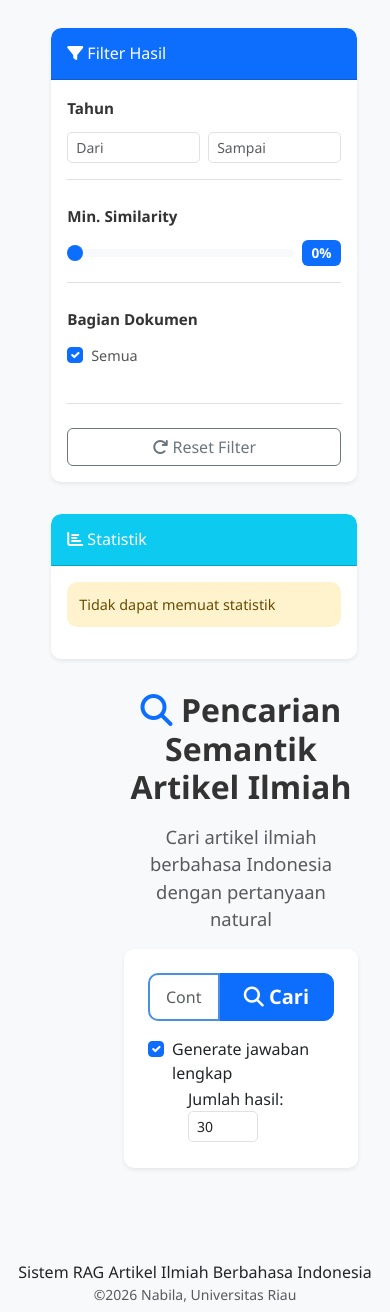
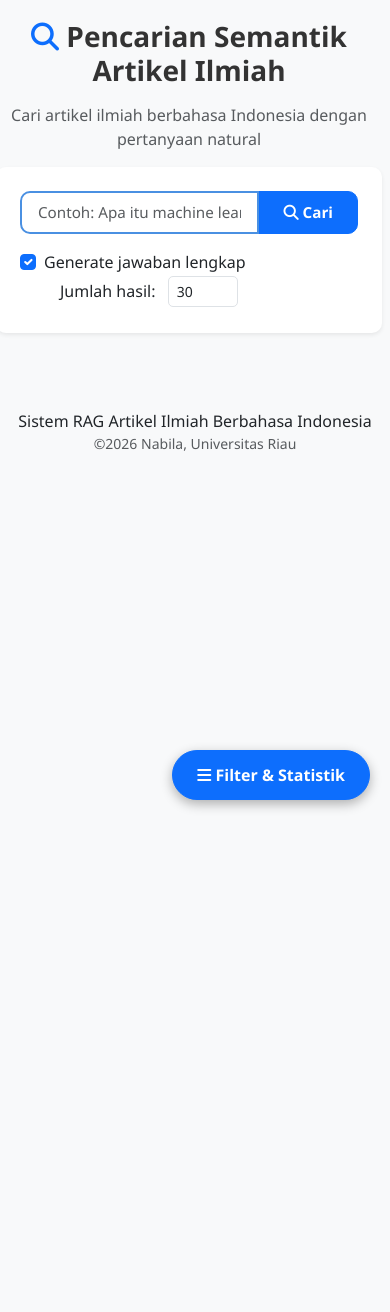
Before and after one commit to nabila0110/rag_artikelIlmiah, a Flask app: page / in a window 390 px wide. Shown: the part 24-1336 px from the top of the page. After the commit the page ends 833 px from the top, so only its background shows below. Run offline with Flask 3, Linux system fonts and the light colour scheme.

Commit message:
responsive

```diff
--- a/static/css/style.css
+++ b/static/css/style.css
@@ -257,17 +257,87 @@ body {
 
 /* Responsive */
 @media (max-width: 768px) {
+    body {
+        padding: 0;
+    }
+
+    .main-wrapper {
+        padding: 0.25rem 0;
+    }
+
+    .layout-container {
+        padding: 0.5rem !important;
+    }
+
+    /* Mobile Hamburger Button */
+    .mobile-filter-btn {
+        position: fixed;
+        bottom: 20px;
+        right: 20px;
+        z-index: 1050;
+        border-radius: 50px;
+        padding: 0.75rem 1.5rem;
+        box-shadow: 0 4px 12px rgba(0, 0, 0, 0.3);
+        font-weight: 600;
+    }
+
+    /* Sidebar Overlay */
+    .sidebar-overlay {
+        position: fixed;
+        top: 0;
+        left: 0;
+        width: 100%;
+        height: 100%;
+        background-color: rgba(0, 0, 0, 0.5);
+        z-index: 1040;
+        display: none;
+        transition: opacity 0.3s ease;
+    }
+
+    .sidebar-overlay.active {
+        display: block;
+    }
+
+    /* Mobile Sidebar */
+    .sidebar-col {
+        position: fixed;
+        top: 0;
+        left: -100%;
+        width: 85%;
+        max-width: 350px;
+        height: 100vh;
+        background-color: #fff;
+        z-index: 1045;
+        overflow-y: auto;
+        transition: left 0.3s ease;
+        padding: 1rem;
+        margin: 0;
+    }
+
+    .sidebar-col.sidebar-open {
+        left: 0;
+    }
+
     .display-4 {
-        font-size: 2rem;
+        font-size: 1.75rem;
+    }
+
+    .lead {
+        font-size: 1rem;
     }
 
     #queryInput {
-        font-size: 1rem;
+        font-size: 0.95rem;
     }
 
     .filter-card {
         position: static;
-        margin-bottom: 2rem;
+        margin-bottom: 1rem;
+        max-height: none;
+    }
+
+    .right-content-area {
+        padding-left: 0;
     }
 
     .pagination {
@@ -276,6 +346,33 @@ body {
 
     .page-link {
         margin: 0.25rem;
+        padding: 0.4rem 0.6rem;
+        font-size: 0.85rem;
+    }
+
+    .reference-item {
+        padding: 0.75rem !important;
+    }
+
+    .reference-item h6 {
+        font-size: 0.95rem;
+    }
+
+    .reference-item p {
+        font-size: 0.85rem;
+    }
+
+    #searchBtn {
+        padding: 0.5rem 1rem;
+        font-size: 0.95rem;
+    }
+
+    .card-header h6 {
+        font-size: 0.9rem;
+    }
+
+    .filter-section label {
+        font-size: 0.85rem;
     }
 }
 
--- a/templates/index.html
+++ b/templates/index.html
@@ -5,10 +5,18 @@
 
 {% block content %}
 <div class="container-fluid layout-container">
+    <!-- Mobile Hamburger Button -->
+    <button class="btn btn-primary mobile-filter-btn d-lg-none" id="mobileFilterBtn">
+        <i class="fas fa-bars"></i> Filter & Statistik
+    </button>
+
+    <!-- Sidebar Overlay (for mobile) -->
+    <div class="sidebar-overlay" id="sidebarOverlay"></div>
+
     <!-- Main Content with Sidebar -->
     <div class="row g-6 align-items-start layout-row">
     <!-- Sidebar Filter -->
-    <div class="col-lg-3 mb-4 sidebar-col">
+    <div class="col-lg-3 mb-4 sidebar-col" id="sidebarCol">
         <div class="card shadow-sm filter-card">
             <div class="card-header bg-primary text-white">
                 <h6 class="mb-0">
@@ -154,6 +162,34 @@
 // Wait for DOM to be fully loaded
 document.addEventListener('DOMContentLoaded', function() {
     console.log('DOM loaded, initializing...');
+
+    // Mobile sidebar toggle
+    const mobileFilterBtn = document.getElementById('mobileFilterBtn');
+    const sidebarCol = document.getElementById('sidebarCol');
+    const sidebarOverlay = document.getElementById('sidebarOverlay');
+
+    if (mobileFilterBtn && sidebarCol && sidebarOverlay) {
+        // Toggle sidebar dengan hamburger button
+        mobileFilterBtn.addEventListener('click', function() {
+            const isOpen = sidebarCol.classList.contains('sidebar-open');
+            if (isOpen) {
+                closeSidebar();
+            } else {
+                sidebarCol.classList.add('sidebar-open');
+                sidebarOverlay.classList.add('active');
+                document.body.style.overflow = 'hidden';
+            }
+        });
+
+        function closeSidebar() {
+            sidebarCol.classList.remove('sidebar-open');
+            sidebarOverlay.classList.remove('active');
+            document.body.style.overflow = '';
+        }
+
+        // Tutup sidebar saat klik overlay
+        sidebarOverlay.addEventListener('click', closeSidebar);
+    }
 
     // API endpoints
     const API_URL = '/api/search';
```
